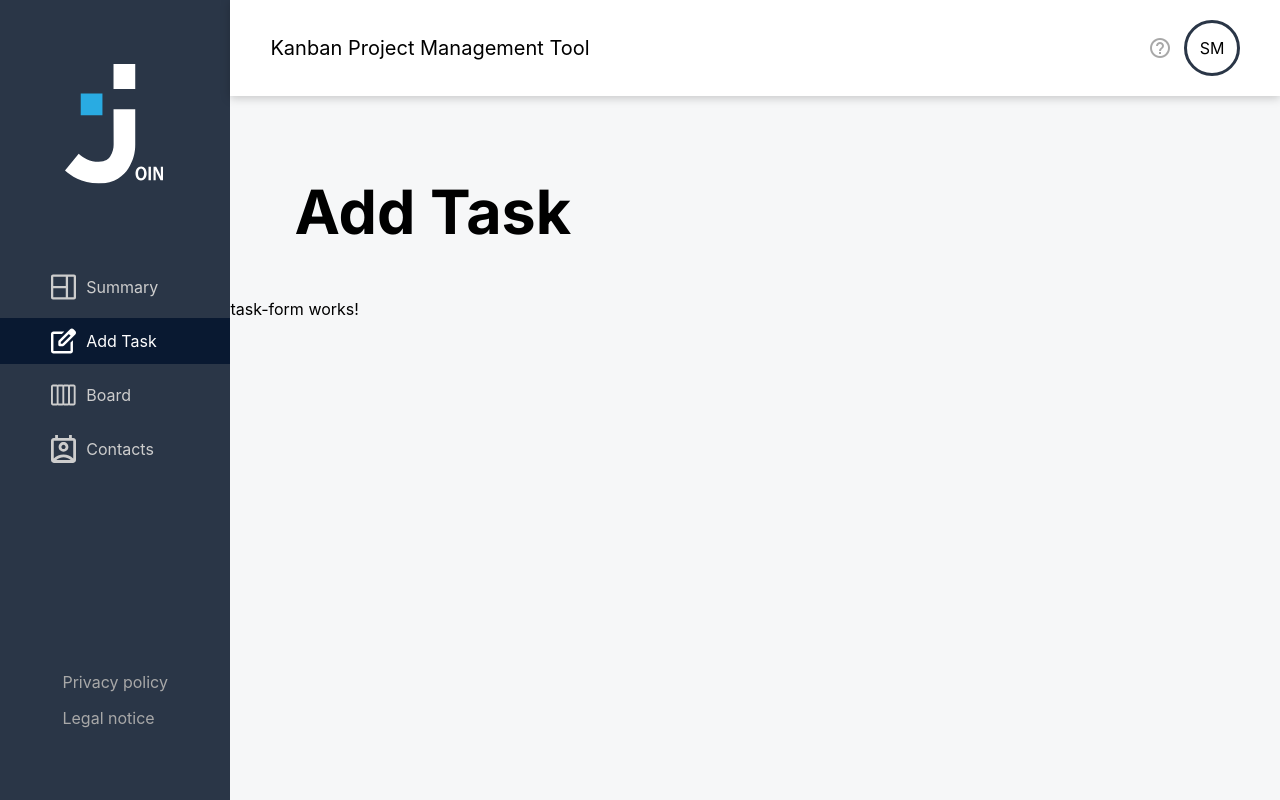
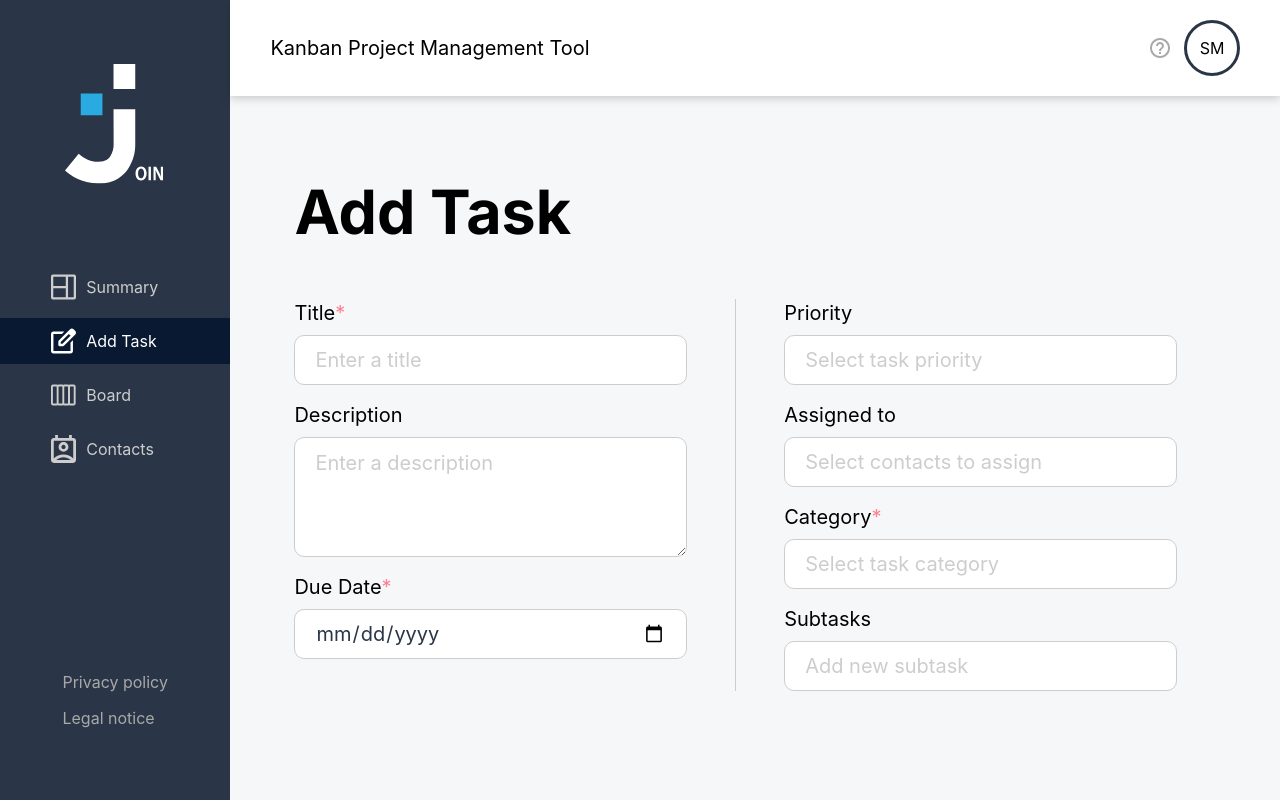
Before and after one commit to NadineJuliana/Join-Project, an Angular app: page /add-task in a window 1280 px wide. Built offline with nearby package versions, Linux system fonts and the light colour scheme; no server answers; a web font is replaced by a local one.

Commit message:
Add task form layout and styling with input fields for title, description, due date, priority, assignees, category, and subtasks

```diff
--- a/src/app/features/tasks/components/task-form/task-form.component.html
+++ b/src/app/features/tasks/components/task-form/task-form.component.html
@@ -1 +1,72 @@
-<p>task-form works!</p>
+<div class="task-form-layout">
+  <section class="task-form-block task-form-block--left">
+    <div class="task-form-field">
+      <h5>
+        <label for="task-title">Title<span class="required">*</span></label>
+      </h5>
+      <input id="task-title" type="text" placeholder="Enter a title" />
+    </div>
+
+    <div class="task-form-field">
+      <h5><label for="task-description">Description</label></h5>
+      <textarea
+        id="task-description"
+        placeholder="Enter a description"
+      ></textarea>
+    </div>
+
+    <div class="task-form-field">
+      <h5>
+        <label for="task-due-date"
+          >Due Date<span class="required">*</span></label
+        >
+      </h5>
+      <input id="task-due-date" type="date" [min]="todayMinDate" />
+    </div>
+  </section>
+
+  <section
+    class="task-form-block task-form-block--separator"
+    aria-hidden="true"
+  >
+    <span class="task-form-separator"></span>
+  </section>
+
+  <section class="task-form-block task-form-block--right">
+    <div class="task-form-field">
+      <h5><label for="task-priority">Priority</label></h5>
+      <input
+        id="task-priority"
+        type="text"
+        placeholder="Select task priority"
+      />
+    </div>
+
+    <div class="task-form-field">
+      <h5><label for="task-assignees">Assigned to</label></h5>
+      <input
+        id="task-assignees"
+        type="text"
+        placeholder="Select contacts to assign"
+      />
+    </div>
+
+    <div class="task-form-field">
+      <h5>
+        <label for="task-category"
+          >Category<span class="required">*</span></label
+        >
+      </h5>
+      <input
+        id="task-category"
+        type="text"
+        placeholder="Select task category"
+      />
+    </div>
+
+    <div class="task-form-field">
+      <h5><label for="task-subtasks">Subtasks</label></h5>
+      <input id="task-subtasks" type="text" placeholder="Add new subtask" />
+    </div>
+  </section>
+</div>
--- a/src/app/features/tasks/components/task-form/task-form.component.scss
+++ b/src/app/features/tasks/components/task-form/task-form.component.scss
@@ -0,0 +1,89 @@
+.task-form-layout {
+  display: flex;
+  flex-wrap: wrap;
+  width: 100%;
+  max-width: calc(1440px - 232px);
+  gap: 48px;
+  padding: 0 88px 50px 64px;
+}
+
+.task-form-block {
+  display: flex;
+  flex-direction: column;
+  gap: 16px;
+  min-width: 280px;
+}
+
+.task-form-block--left,
+.task-form-block--right {
+  flex: 1;
+}
+
+.task-form-block--separator {
+  align-items: center;
+  justify-content: center;
+  min-width: 1px;
+}
+
+.task-form-separator {
+  display: block;
+  width: 1px;
+  height: 100%;
+  min-height: 280px;
+  background-color: var(--lightgray);
+}
+
+.task-form-field {
+  display: flex;
+  flex-direction: column;
+  gap: 8px;
+
+  .required {
+    color: var(--required-star);
+  }
+
+  input,
+  textarea {
+    width: 100%;
+    height: 50px;
+    border: 1px solid var(--lightgray);
+    border-radius: 10px;
+    padding: 13px 20px;
+    font-size: 20px;
+    color: var(--primary);
+    background: var(--white);
+
+    &::placeholder {
+      color: var(--lightgray);
+    }
+
+    &:focus {
+      outline: 1px solid var(--accent);
+      border-color: var(--accent);
+    }
+
+    &.ng-invalid.ng-touched {
+      border-color: var(--error);
+      outline-color: var(--error);
+    }
+  }
+
+  textarea {
+    height: 120px;
+  }
+}
+
+@media (max-width: 1024px) {
+  .task-form-layout {
+    gap: 16px;
+  }
+
+  .task-form-block--left,
+  .task-form-block--right {
+    flex: 1 1 100%;
+  }
+
+  .task-form-block--separator {
+    display: none;
+  }
+}
--- a/src/app/features/tasks/components/task-form/task-form.component.ts
+++ b/src/app/features/tasks/components/task-form/task-form.component.ts
@@ -4,8 +4,18 @@ import { Component } from '@angular/core';
   selector: 'app-task-form',
   imports: [],
   templateUrl: './task-form.component.html',
-  styleUrl: './task-form.component.scss'
+  styleUrl: './task-form.component.scss',
 })
 export class TaskFormComponent {
+  todayMinDate = this.getTodayMinDate();
 
+  private getTodayMinDate(): string {
+    const now = new Date();
+    const year = now.getFullYear();
+    const monthNumber = now.getMonth() + 1;
+    const dayNumber = now.getDate();
+    const month = monthNumber < 10 ? `0${monthNumber}` : `${monthNumber}`;
+    const day = dayNumber < 10 ? `0${dayNumber}` : `${dayNumber}`;
+    return `${year}-${month}-${day}`;
+  }
 }
--- a/src/app/features/tasks/page/tasks-page/tasks-page.component.scss
+++ b/src/app/features/tasks/page/tasks-page/tasks-page.component.scss
@@ -1,10 +1,31 @@
+@use "../../../../../styles/abstracts/breakpoints" as *;
+
 .add-task {
-  height: 100%;
+  height: calc(100vh - 96px);
   width: 100%;
+  overflow-y: auto;
+  min-height: 0;
+  scrollbar-gutter: stable;
 
   &__header {
     width: 100%;
     height: auto;
     padding: 80px 88px 50px 64px;
   }
+
+  &__form {
+    width: 100%;
+  }
 }
+
+@media (max-width: $bp-lg) {
+  .add-task {
+    height: calc(100vh - 176px);
+  }
+}
+
+@media (max-width: $bp-md) {
+  .add-task {
+    height: calc(100vh - 160px);
+  }
+}
```
